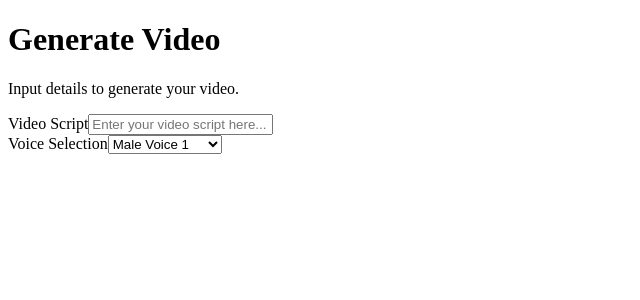
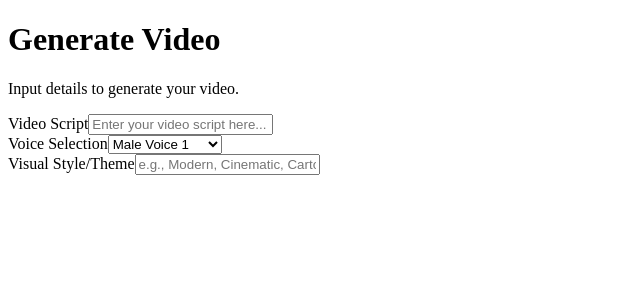
Before and after one commit to Codegx-Technology/elite-cursor-snippets, a Next.js app in the folder frontend/: page /video-generate in a window 1280 px wide. Shown: the top 300 px of the page, without its empty margins (0-640 px from the left). Built offline with nearby package versions, Linux system fonts and the light colour scheme.

Commit message:
FEAT: Add visual style/theme input to video generation page

```diff
--- a/frontend/src/app/video-generate/page.tsx
+++ b/frontend/src/app/video-generate/page.tsx
@@ -27,6 +27,13 @@ export default function VideoGeneratePage() {
           id="voiceSelection"
           name="voiceSelection"
         />
+        <FormInput
+          label="Visual Style/Theme"
+          type="text"
+          placeholder="e.g., Modern, Cinematic, Cartoon"
+          id="visualStyle"
+          name="visualStyle"
+        />
       </div>
     </Card>
   );
```
